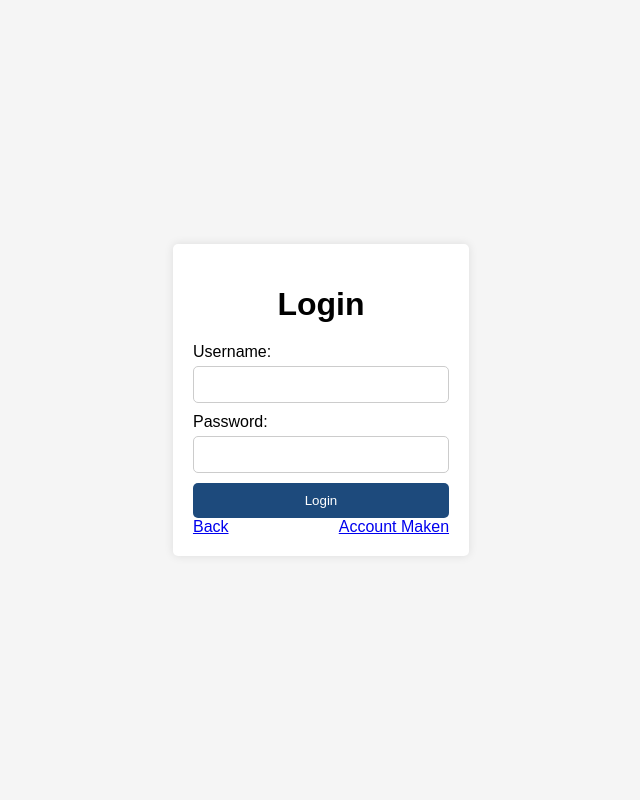
After one commit to Dynamiteboem2/Introweek, a PHP site: page /php/login.php in a window 1280 px wide. The commit adds this page. Shown: the whole page, without its empty margins (319-959 px from the left). Run offline with PHP 8.4, Linux system fonts and the light colour scheme.

Commit message:
Mahdi heeft dikke billen

```diff
--- a/css/Aanmelden.css
+++ b/css/Aanmelden.css
@@ -32,7 +32,7 @@
   .meldaan-form button {
     width: 100%;
     padding: 10px;
-    background-color: #007bff;
+    background-color: #1d4a7c;
     color: #fff;
     border: none;
     border-radius: 4px;
--- /dev/null
+++ b/php/login.php
@@ -0,0 +1,74 @@
+<!DOCTYPE html>
+<html>
+<head>
+    <title>Inloggen</title>
+    <style>
+        body {
+            font-family: Arial, sans-serif;
+            margin: 0;
+            padding: 0;
+            display: flex;
+            justify-content: center;
+            align-items: center;
+            height: 100vh;
+            background-color: #f5f5f5;
+        }
+        form {
+            background-color: #fff;
+            padding: 20px;
+            border-radius: 5px;
+            box-shadow: 0 0 10px rgba(0,0,0,0.1);
+        }
+        h1 {
+            text-align: center;
+            margin-bottom: 20px;
+        }
+        label {
+            display: block;
+            margin-bottom: 5px;
+        }
+        input[type="text"], input[type="password"] {
+            width: 100%;
+            padding: 10px;
+            border: 1px solid #ccc;
+            border-radius: 5px;
+            box-sizing: border-box;
+            margin-bottom: 10px;
+        }
+        input[type="submit"] {
+            background-color: #1d4a7c;
+            color: #fff;
+            border: none;
+            border-radius: 5px;
+            padding: 10px;
+            cursor: pointer;
+            width: 100%;
+        }
+        input[type="submit"]:hover {
+            background-color: #1d4a7c;;
+        }
+        .flex-container {
+            display: flex;
+            justify-content: space-between; /* Dit zorgt ervoor dat de elementen verdeeld worden over de beschikbare ruimte */
+        }
+
+        .jc-flex-end {
+            margin-left: auto; /* Dit zorgt ervoor dat het element aan het einde van de flex-container wordt geplaatst */
+        }
+    </style>
+</head>
+<body>
+    <form action="login_check.php" method="post">
+        <h1>Login</h1>
+        <label for="username">Username:</label>
+        <input type="text" name="username" id="username" required>
+        <label for="password">Password:</label>
+        <input type="password" name="password" id="password" required>
+        <input type="submit" value="Login">
+        <div class="flex-container">
+                <a href="../html/index.html">Back</a>
+                <a href="Acountmaken.php" class="jc-flex-end">Account Maken</a>
+            </div>
+    </form>
+</body>
+</html>
```
Also changed, not shown: css/style.css (+112 -1 lines), html/Aanmeld.html (+13 -12 lines), html/index.html (added, +29 -0 lines), index.html (deleted, +0 -29 lines), style.css (deleted, +0 -107 lines).
